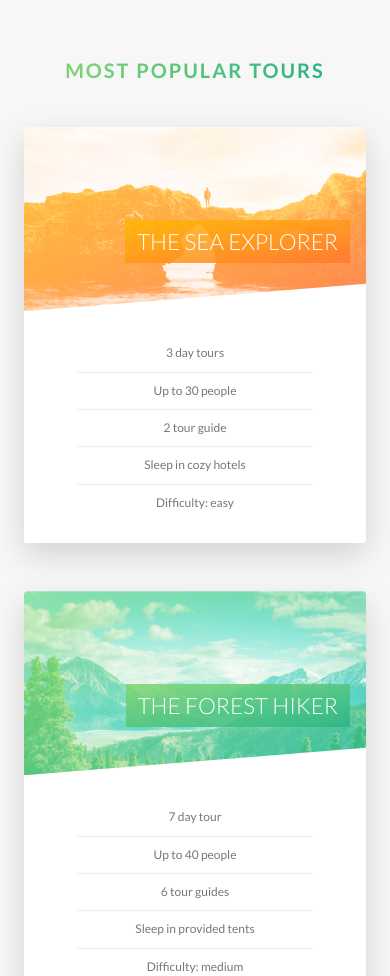
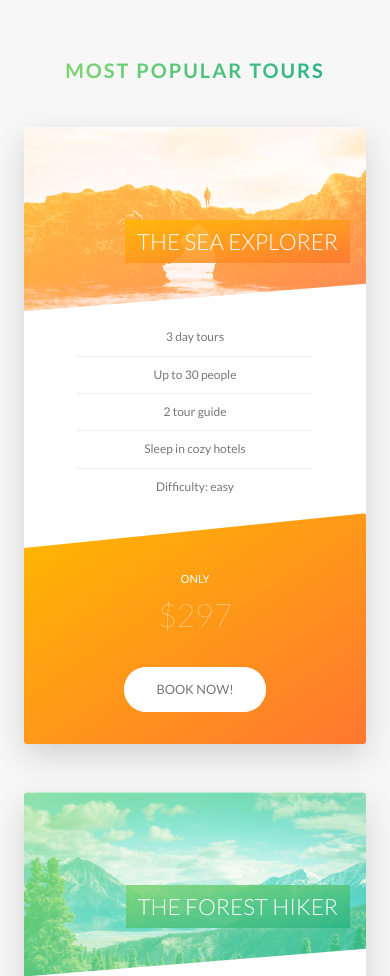
Before and after one commit to azskrzysiek/kurs_natorious, a website: page index.html in a window 390 px wide. Shown: the part 2463-3439 px from the top of the page. Drawn offline with Linux system fonts and the light colour scheme.

Commit message:
Responsive before popup

```diff
--- a/index.html
+++ b/index.html
@@ -327,7 +327,7 @@
                                 <div class="form__group">
                                     <input id="name" type="text" class="form__input" placeholder="Full Name" required>
                                     <label for="name" class="form__label">
-                                        Full name my
+                                        Full name
                                     </label>
                                 </div>
                                 <div class="form__group">
--- a/sass/components/_book.scss
+++ b/sass/components/_book.scss
@@ -9,10 +9,33 @@
     border-radius: $border-radius-small;
     box-shadow: 0 1.5rem 4rem rgba($color: $color-black, $alpha: .2);
 
-    height: 50rem;
+    @include respond(tab-land) {
+        background-image:
+        linear-gradient(105deg,
+        rgba($color-white, .9) 0%,
+        rgba($color-white, .9) 65%,
+        transparent 65%),
+        url("../img/nat-10.jpg");
+    }
+
+    @include respond(tab-port) {
+        background-image:
+        linear-gradient(to right,
+        rgba($color-white, .9) 0%,
+        rgba($color-white, .9) 100%),
+        url("../img/nat-10.jpg");
+    }
 
     &__form {
         width: 50%;
         padding: 6rem;
+
+        @include respond(tab-land) {
+            width: 65%;
+        }
+
+        @include respond(tab-port) {
+            width: 100%;
+        }
     }
 }
--- a/sass/components/_card.scss
+++ b/sass/components/_card.scss
@@ -144,4 +144,52 @@
         font-size: 6rem;
         font-weight: 100;
     }
+
+    @include respond(tab-port) {
+        // Functionality
+
+        height: auto;
+        border-radius: $border-radius-small;
+        background-color: $color-white;
+        box-shadow: 0 1.5rem 4rem rgba($color-black, .15);
+
+
+        &__side {
+            height: auto;
+            position: relative;
+            box-shadow: none;
+
+            &--back {
+                transform: rotateY(0);
+                clip-path: polygon(0 15%, 100% 0, 100% 100%, 0 100%);
+            }
+        }
+
+
+        &:hover &__side--front{
+            transform: rotateY(0);
+        }
+
+        &__details {
+            padding: 1rem 3rem;
+        }
+
+        // Back side styling
+        &__cta {
+            position: relative;
+            top: 0;
+            left: 0;
+            transform: translateX(0);
+            width: 100%;
+            padding: 7rem 4rem 4rem 4rem;
+        }
+
+        &__price-box {
+            margin-bottom: 3rem;
+        }
+
+        &__price-value {
+            font-size: 4rem;
+        }
+    }
 }
--- a/sass/components/_form.scss
+++ b/sass/components/_form.scss
@@ -16,6 +16,10 @@
         width: 90%;
         display: block;
         transition: all .3s;
+
+        @include respond(tab-port) {
+            width: 100%;
+        }
 
 
         &:focus {
@@ -52,6 +56,10 @@
         width: 49%;
         display: inline-block;
 
+        @include respond(tab-port) {
+            width: 100%;
+            margin-bottom: 2rem;
+        }
     }
 
     &__radio-input {
--- a/sass/components/_story.scss
+++ b/sass/components/_story.scss
@@ -8,6 +8,16 @@
     padding-left: 9rem;
     font-size: $default-font-size;
     transform: skewX(-12deg);
+
+    @include respond(tab-port) {
+        width: 100%;
+        padding: 4rem;
+        padding-left: 7rem;
+    }
+
+    @include respond(phone) {
+        transform: skewX(0);
+    }
 
     &__shape {
         width: 15rem;
@@ -20,6 +30,10 @@
         clip-path: circle(50% at 50% 50%);
         transform: translateX(-3rem) skewX(12deg);
         position: relative;
+
+        @include respond(phone) {
+            transform: translateX(-3rem) skewX(0);
+        }
     }
 
     &__image {
@@ -31,6 +45,10 @@
 
     &__text {
         transform: skewX(12deg);
+
+        @include respond(phone) {
+            transform: skewX(0);
+        }
     }
 
     &__caption {
```
Also changed, not shown: css/style.css.
